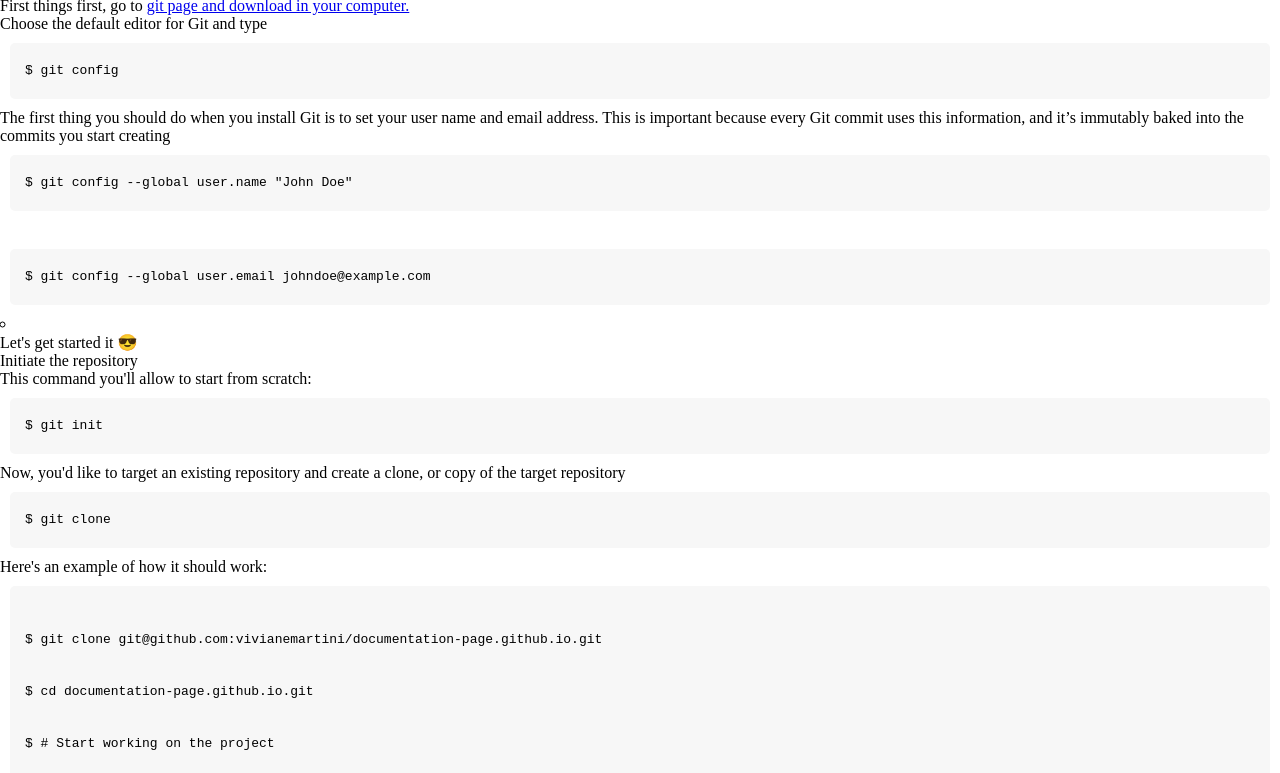
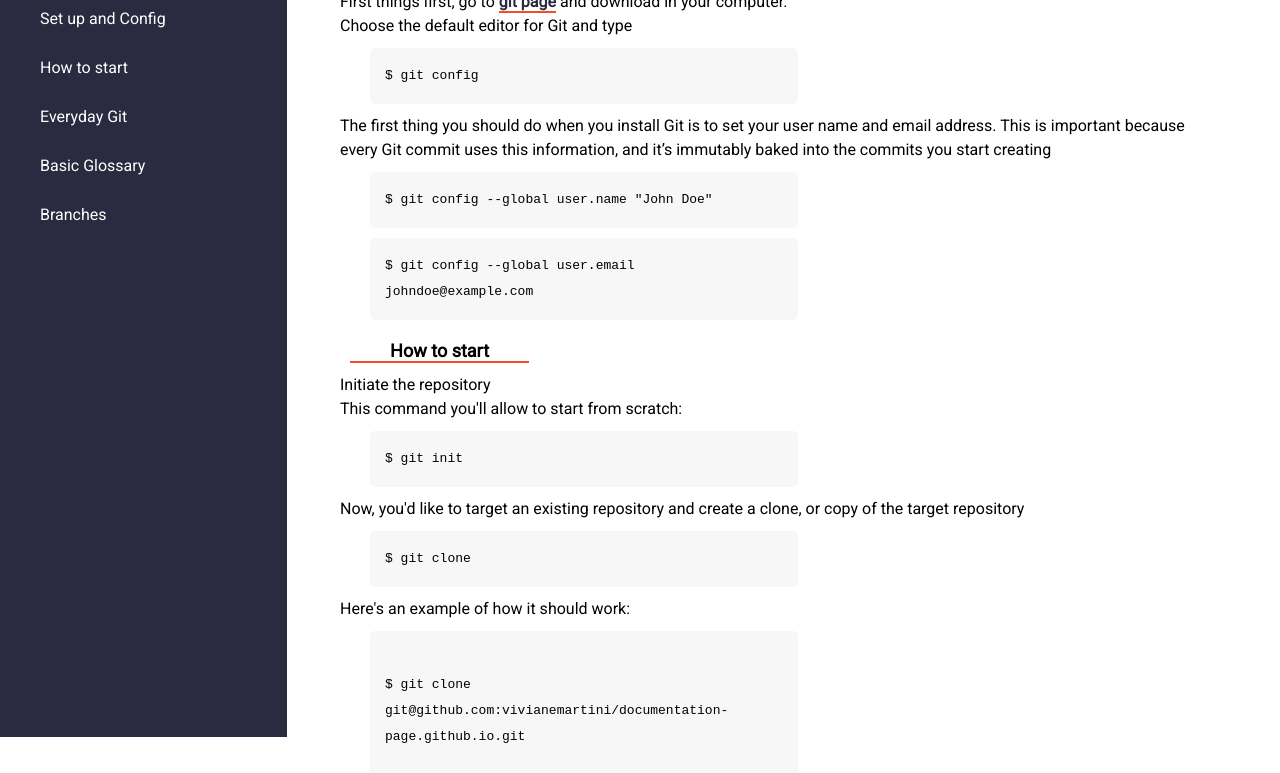
Before and after one commit to vivianemartini/documentation-page.github.io, a plain HTML site: page index.html in a window 1280 px wide. Shown: the part 63-836 px from the top of the page. Drawn offline with Linux system fonts and the light colour scheme.

Commit message:
add content

```diff
--- a/index.html
+++ b/index.html
@@ -4,6 +4,9 @@
     <meta charset="UTF-8">
     <meta http-equiv="X-UA-Compatible" content="IE=edge">
     <meta name="viewport" content="width=device-width, initial-scale=1.0">
+    <link rel="preconnect" href="https://fonts.googleapis.com">
+<link rel="preconnect" href="https://fonts.gstatic.com" crossorigin>
+<link href="https://fonts.googleapis.com/css2?family=Roboto:wght@300;400&display=swap" rel="stylesheet">
     <script src="https://kit.fontawesome.com/bab75d632b.js" crossorigin="anonymous"></script>
     <link rel="stylesheet" href="style.css">
     <title>freeCodeCamp - Documentation Page</title>
@@ -15,11 +18,11 @@
             <i class="fa-brands fa-git-alt"></i>
         </header>
         <ul class="links">
-            <li><a class="nav-link" href="#Setup_and_Config">Set up and Config</a></li>
-            <li><a class="nav-link" href="#lets_get_started_it">Let's get started it</a></li>
-            <li><a class="nav-link" href="#everyday_git">Everyday Git</a></li>
-            <li><a class="nav-link" href="#basic_glossary">Basic Glossary</a></li>
-            <li> <a class="nav-link" href="#branches">Branches</a> <!---suggestions can have more --></li>
+            <li><a class="nav-link" href="#Set_up_and_Config">Set up and Config</a></li>
+            <li><a class="nav-link" href="#How_to_start">How to start</a></li>
+            <li><a class="nav-link" href="#Everyday_Git">Everyday Git</a></li>
+            <li><a class="nav-link" href="#Basic_Glossary">Basic Glossary</a></li>
+            <li><a class="nav-link" href="#Branches">Branches</a> <!---suggestions can have more --></li>
         </ul>
     </nav>
 
@@ -27,47 +30,49 @@
     Your technical documentation should use at least one media query-->
 
     <main id="main-doc">
-        <section class="main-section">
-            <header id="Setup_and_Config" class="title">Setup and Config ⚙️</header>
-            <p>First things first, go to <a href="https://git-scm.com/downloads" target="_blank">git page and download in your computer.</a></p>
-            <p>Choose the default editor for Git and type</p>
+        <section class="main-section" id="Set_up_and_Config">
+            <header class="title">Set up and Config</header>
+            <div class="text-container">
+                <p class="text">First things first, go to <strong class="git-link"><a href="https://git-scm.com/downloads" target="_blank">git page</a></strong> and download in your computer.</p>
+                <p class="text">Choose the default editor for Git and type</p>
                 <code>$  git config</code>
 
-            <p>The first thing you should do when you install Git is to set your user name and email address. This is important because every Git commit uses this information, and it’s immutably baked into the commits you start creating</p>
+                <p class="text">The first thing you should do when you install Git is to set your user name and email address. This is important because every Git commit uses this information, and it’s immutably baked into the commits you start creating</p>
 
-            <code>$ git config --global user.name "John Doe"</code><br>
+                <code>$ git config --global user.name "John Doe"</code>
                 <code>$ git config --global user.email johndoe@example.com</code>
-
-            <li></li>
+            </div>
         </section>
 
-        <section class="main-section">
-            <header id="lets_get_started_it" class="title">Let's get started it 😎</header>
-            <p>Initiate the repository</p>
-            <p>This command you'll allow to start from scratch:</p>
+        <section class="main-section" id="How_to_start">
+            <header class="title">How to start</header>
+            <div class="text-container">
+                <p class="text">Initiate the repository</p>
+                <p class="text">This command you'll allow to start from scratch:</p>
                 <code>$  git init</code>
-            <p>Now, you'd like to target an existing repository and create a clone, or copy of the target repository</p>
+                <p class="text">Now, you'd like to target an existing repository and create a clone, or copy of the target repository</p>
                 <code>$  git clone</code>
 
-            <p>Here's an example of how it should work:</p>
+                <p class="text">Here's an example of how it should work:</p>
                 <code>
                     <p>$  git clone git@github.com:vivianemartini/documentation-page.github.io.git</p>
                     <p>$  cd documentation-page.github.io.git</p>
                     <p>$  # Start working on the project</p>
                 </code>
 
-            <p>With <code>git clone</code> you can:</p>
+                <p class="text">With <strong>git clone</strong> you can:</p>
                 <li>Clone to a specific folder</li>
                 <li>Clone a specific tag</li>
                 <li>Shallow clone</li>
-
+            </div>
         </section>
-        <section class="main-section">
-            <header id="everyday_git" class="title">Everyday Git 💻</header>
-            <p>When working in a company, or with other people, sometimes you have to "pull" updates that were made remotely into our local system, use this command:</p>
+        <section class="main-section" id="Everyday_Git">
+            <header  class="title">Everyday Git</header>
+            <div class="text-container">
+                <p class="text">When working in a company, or with other people, sometimes you have to "pull" updates that were made remotely into our local system, use this command:</p>
                 <code>$ git pull</code>
-            <p>Sometimes you need to add the name of the branch that you're pulling</p>
-            <code>$ git pull < branch name > </branch></code>
+                <p class="text">Sometimes you need to add the name of the branch that you're pulling</p>
+                <code>$ git pull < branch name ></code>
 
                 <code>$ git status</code>
                 <li>The status shows, well, the status of your working tree. Specifically, you’ll be able to see your current branch, tracked and untracked files, as well as staged and unstaged changes.</li>
@@ -76,22 +81,24 @@
                 <li>Is probably one of the most common Git commands. So, what operation does it perform? Basically, it updates the index with the content found in your working tree thus making the content staged for the next commit. An index is like a snapshot of your working tree. When you perform a commit, this snapshot is utilized. Therefore, before doing a commit you should perform git add for any files that were modified or created.</li>
                 <li>This dot . means “take all the files in the working tree” and add them to the index.</li>
 
-            <code>$git commit</code>
+                <code>$ git commit</code>
                 <li>Is one of the most important Git commands as it records the changes to the repository based on the current index.</li>
-            <p>To perform a new commit and add a small informational message for it, run:</p>
+                <p class="text">To perform a new commit and add a small informational message for it, run:</p>
                 <code>$ git commit -m "My first commit"</code>
 
-            <code>$git push</code>
+                <code>$ git push</code>
                 <li>Allows you to send local changes to the remote repository which is usually hosted on services like GitHub, Bitbucket, GitLab, or Azure DevOps repos.</li>
-            <p>When the remote repository is provided, you can push your local changes:</p>
-            <code>$ git push origin < branch name> </branch></code>
+                <p class="text">When the remote repository is provided, you can push your local changes:</p>
+                <code>$ git push origin < branch name> </code>
+            </div>
             </section>
-        <section class="main-section">
-            <header id="basic_glossary" class="title">Basic Glossary 📓</header>
+        <section class="main-section" id="Basic_Glossary" >
+            <header class="title">Basic Glossary</header>
+            <div class="text-container">
                 <code>$ git log</code>
-            <p>Displays commit logs and allows you to see what changes were made, when, and by whom.</p>
+                <p class="text">Displays commit logs and allows you to see what changes were made, when, and by whom.</p>
 
-            <p>For each commit you can see: </p>
+                <p class="text">For each commit you can see: </p>
                 <li>Its checksum (that long alphanumeric string)</li>
                 <li>Author</li>
                 <li>Date</li>
@@ -100,38 +107,40 @@
                 <li>develop means that the commit was performed on the develop branch</li>
 
                 <code>$ git stash</code>
-            <p>Command saves all your modifications since the last commit, stores them away and returns to a clean working directory. In other words, if you have performed some modifications since the last commit but then decided that these modifications are not relevant anymore.</p>
+                <p class="text">Command saves all your modifications since the last commit, stores them away and returns to a clean working directory. In other words, if you have performed some modifications since the last commit but then decided that these modifications are not relevant anymore.</p>
 
                 <code>$ git checkout</code>
-            <p>Allows you to switch between branches.</p>
+                <p class="text">Allows you to switch between branches.</p>
 
                 <code>$ git merge</code>
-            <p>joins development histories together. In other words, it allows you to take changes from one branch and incorporate it into another branch.</p>
-
+                <p class="text">Joins development histories together. In other words, it allows you to take changes from one branch and incorporate it into another branch.</p>
+            </div>
         </section>
-        <section class="main-section">
-            <header id="branches" class="title">Branches 🌳</header>
-
+        <section class="main-section" id="Branches">
+            <header class="title">Branches</header>
+            <div class="text-container">
+                <p class="text">When you type:</p>
                 <code>$ git branch</code>
-            <p>Enables you to manage project branches. A branch is basically a separate version of your project, and ability to work with different branches is one of most powerful features of Git.</p>
+                <p class="text">It enables you to manage project branches. A branch is basically a separate version of your project, and ability to work with different branches is one of most powerful features of Git.</p>
 
                 <li>To create a new branch, run:</li>
                 <code>$ git branch YOUR_BRANCH_NAME</code>
                 <li>To rename a local branch, run:</li>
-            <code>$git branch -m OLD_NAME NEW_NAME</code>
+                <code>$ git branch -m OLD_NAME NEW_NAME</code>
                 <li>Alternatively, you can rename the current branch by running:</li>
                 <code>git branch -m NEW_NAME</code>
                 <li>To delete a local branch, run:</li>
                 <code>$ git branch -d BRANCH_NAME</code>
+             </div>
         </section>
 
 
     </main>
 
     <footer>
-        <!-- <p><a href="https://github.com/vivianemartini"  target="_blank" class="copyright">2022 - Developed by Viviane Martini</a></p>-->
+         <p><a href="https://github.com/vivianemartini"  target="_blank" class="copyright">2022 - Developed by Viviane Martini</a></p>
     </footer>
-    <!--<script src="https://cdn.freecodecamp.org/testable-projects-fcc/v1/bundle.js"></script>-->
+    <script src="https://cdn.freecodecamp.org/testable-projects-fcc/v1/bundle.js"></script>
 
 </body>
 </html>
--- a/style.css
+++ b/style.css
@@ -4,39 +4,99 @@
     box-sizing: border-box;
 }
 
-
-#navbar {
-    width: 100%;
+#navbar{
+    position: fixed;
+    min-width: 290px;
+    top: 0px;
+    left: 0px;
+    width: 60px;
+    height: 100%;
+    border-right: solid;
     background-color: #2A2A40;
     color: #fff;
-    box-sizing: border-box;
-    display: flex;
-    flex-direction: wrap;
-    justify-content: space-around;
-    align-items: center;
-    padding: 10px;
+    font-family: 'Roboto', sans-serif;
+    font-size: 16px;
+
 }
 
 header i {
     color: #F44D27;
-    font-size: 20px;
-    letter-spacing: 10px;
+    font-size: 25px;
+    margin: 10px;
 }
 
-.nav-logo{
-
+header {
+    text-align: center;
+    font-size: 25px;
+    margin-top: 10px;
 }
 
+.links {
+    height: 88%;
+    padding: 0;
+    overflow-y: auto;
+    overflow-x: hidden;
+    text-decoration: none;
+}
+
+
 .links li {
-    display: inline;
-    padding: 20px;
+    padding: 10px;
     list-style-type: none;
 }
 
 .nav-link {
     text-decoration: none;
     color: #fff;
+}
 
+.nav-link:hover {
+    color: #F44D27;
+}
+
+main {
+    margin-top: 20px;
+    width: 70%;
+}
+
+#main-doc {
+    margin-left: 25%;
+    margin-right: 30px;
+}
+
+.title {
+    font-family: 'Roboto', sans-serif;
+    font-size: 18px;
+    font-weight: bold;
+    margin-left: 30px;
+    width: 20%;
+    text-align: center;
+    border-bottom: 2px solid #F44D27;
+    margin-top: 20px;
+}
+
+.text-container {
+    margin-left: 10px;
+    margin-top: 10px;
+    margin-right: 30px;
+}
+
+.text{
+    margin-left: 10px;
+    font-family: 'Roboto', sans-serif;
+    font-size: 16px;
+    line-height: 1.5;
+    color: #000;
+}
+
+strong a {
+    text-decoration: none;
+    color: #2A2A40;
+    border-bottom: 2px solid #F44D27;
+}
+
+strong a:hover {
+    color: #F44D27;
 }
 
 code {
@@ -51,8 +111,31 @@ code {
     padding: 15px;
     margin: 10px;
     border-radius: 5px;
+    margin-left: 40px;
+    width: 50%;
 }
 
 li {
-    list-style-type: circle
+    list-style-type: circle;
+    font-family: 'Roboto', sans-serif;
+    line-height: 1.5;
+    margin-left: 30px;
+    margin-top: 5px;
 }
+
+footer {
+    text-align: center;
+    padding: 10px;
+}
+
+footer p a{
+    font-family: 'Roboto', sans-serif;
+    color: #000;
+    text-decoration: none;
+    cursor: pointer;
+    font-size: 12px;
+}
+
+footer p a:hover {
+    color: #F44D27;
+}
```
Lines whose indentation alone changed are shown as unchanged.
